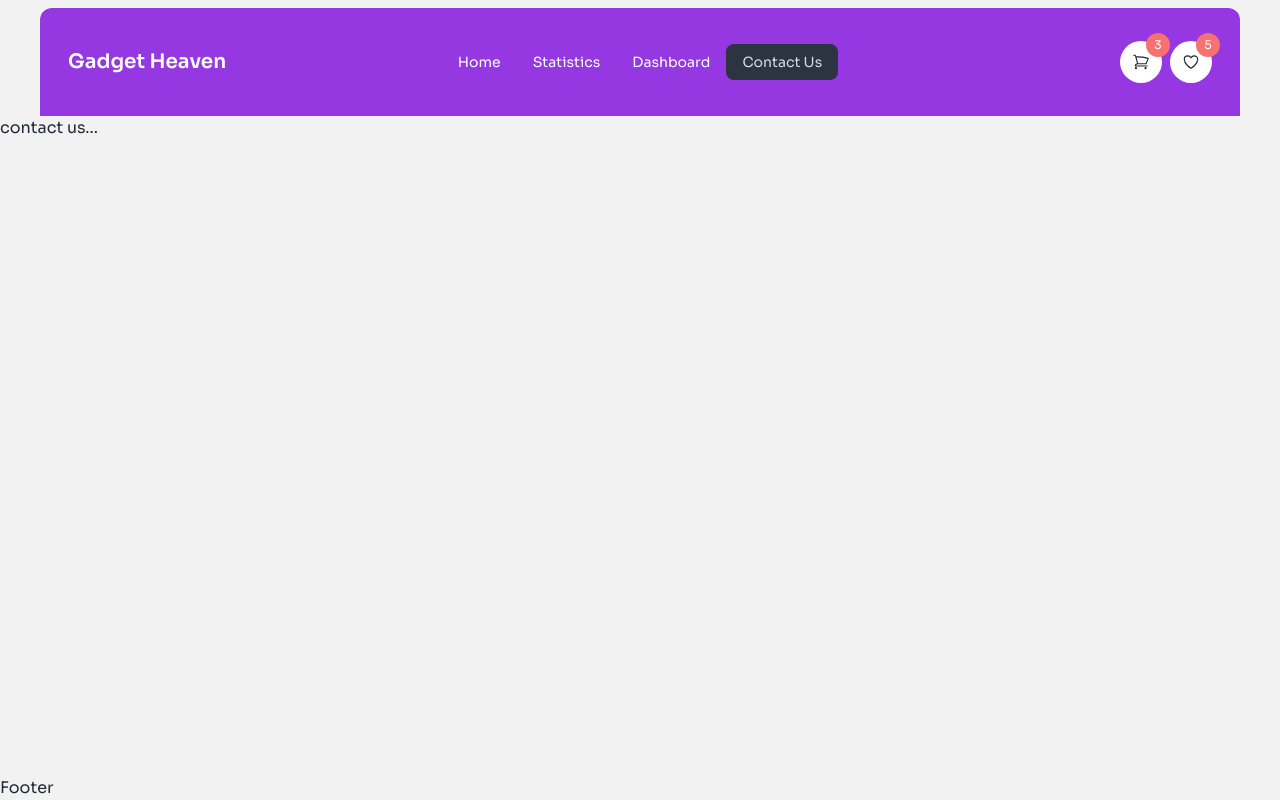
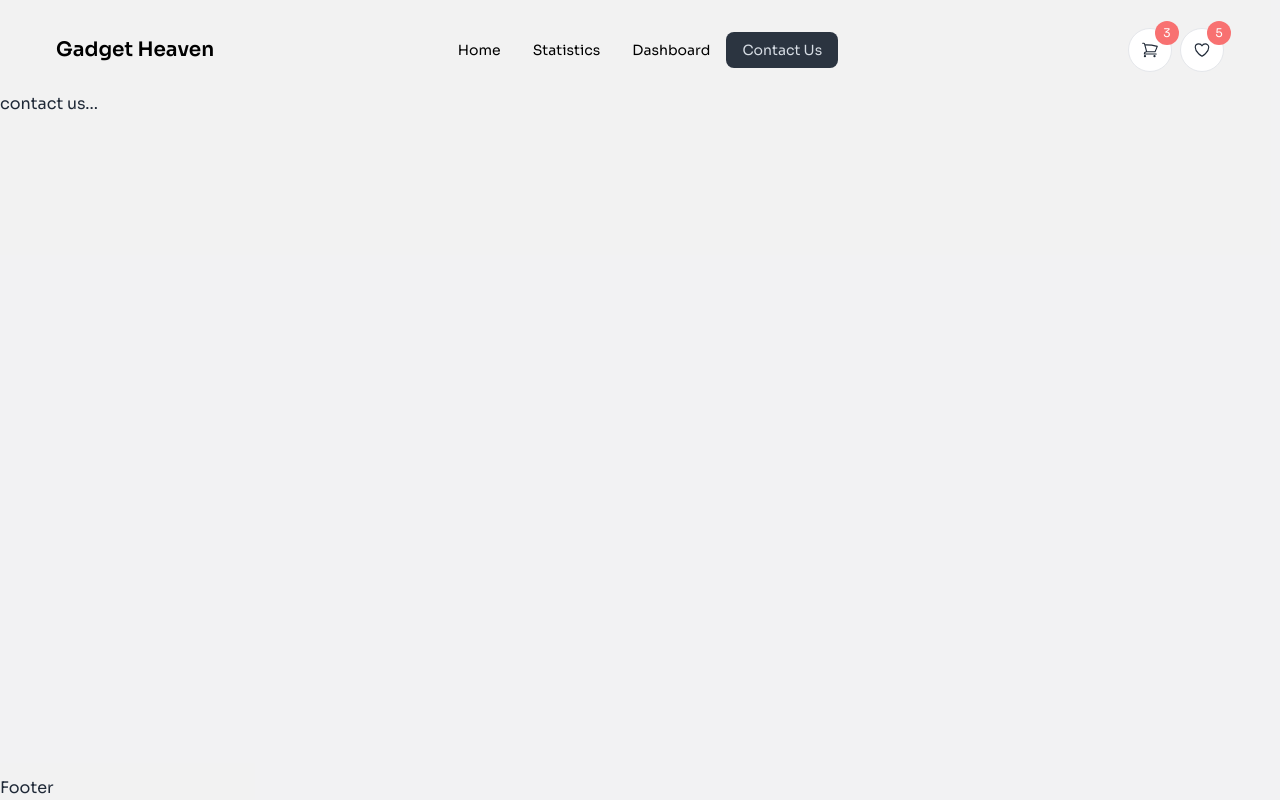
Before and after one commit to programming-hero-web-course-4/b10a8-gadget-heaven-Rashad-Stack, a React (Vite) app: page /contact-us in a window 1280 px wide. Built offline with nearby package versions, Linux system fonts and the light colour scheme.

Commit message:
Enhance Navbar and NavbarIcons components for dynamic styling based on current route

```diff
--- a/src/components/Navbar.jsx
+++ b/src/components/Navbar.jsx
@@ -1,11 +1,16 @@
 import { HiOutlineHeart, HiOutlineShoppingCart } from "react-icons/hi2";
-import { Link, NavLink } from "react-router-dom";
+import { Link, NavLink, useLocation } from "react-router-dom";
 import { navItems } from "../data";
 import NavbarIcons from "./NavbarIcons";
 
 export default function Navbar() {
+  const location = useLocation();
+  const isHome = location.pathname === "/";
+
   return (
-    <nav className="bg-brand outline-base-300 mt-2 rounded-t-xl -outline outline-offset-2 sm:p-5 md:mx-3 lg:mx-10">
+    <nav
+      className={`${isHome && "bg-brand"} outline-base-300 mt-2 rounded-t-xl -outline outline-offset-2 sm:p-2 md:mx-3 lg:mx-10`}
+    >
       <div className="container mx-auto max-w-7xl">
         <div className="navbar">
           <div className="navbar-start">
@@ -13,7 +18,7 @@ export default function Navbar() {
               <div
                 tabIndex={0}
                 role="button"
-                className="mr-2 text-white md:text-xl lg:hidden"
+                className={`${isHome ? "text-white" : "text-black"} mr-2 md:text-xl lg:hidden`}
               >
                 <svg
                   xmlns="http://www.w3.org/2000/svg"
@@ -41,14 +46,19 @@ export default function Navbar() {
                 ))}
               </ul>
             </div>
-            <Link className="text-nowrap text-sm font-semibold text-white md:text-xl">
+            <Link
+              className={`${isHome ? "text-white" : "text-black"} text-nowrap text-sm font-semibold md:text-xl`}
+            >
               Gadget Heaven
             </Link>
           </div>
           <div className="navbar-center hidden lg:flex">
             <ul className="menu menu-horizontal px-1">
               {navItems.map((item) => (
-                <li key={item.name} className="text-white">
+                <li
+                  key={item.name}
+                  className={`${isHome ? "text-white" : "text-black"}`}
+                >
                   <NavLink to={item.path}>{item.name}</NavLink>
                 </li>
               ))}
--- a/src/components/NavbarIcons.jsx
+++ b/src/components/NavbarIcons.jsx
@@ -1,9 +1,14 @@
 import PropTypes from "prop-types";
-import { Link } from "react-router-dom";
+import { Link, useLocation } from "react-router-dom";
 
 export default function NavbarIcons({ total, children }) {
+  const location = useLocation();
+  const isHome = location.pathname === "/";
+
   return (
-    <Link className="relative rounded-full bg-white p-2 text-sm md:p-3 md:text-lg">
+    <Link
+      className={`${isHome ? "border-none" : "border"} relative rounded-full bg-white p-2 text-sm md:p-3 md:text-lg`}
+    >
       {total > 0 && (
         <span className="top- absolute -right-2 -top-2 flex h-5 w-5 items-center justify-center rounded-full bg-red-400 text-center text-xs text-white md:h-6 md:w-6">
           {total}
```
